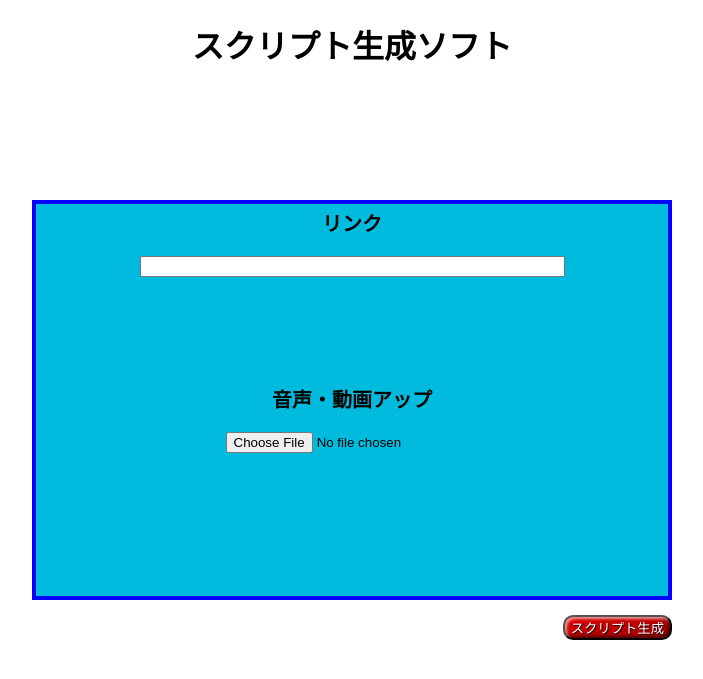
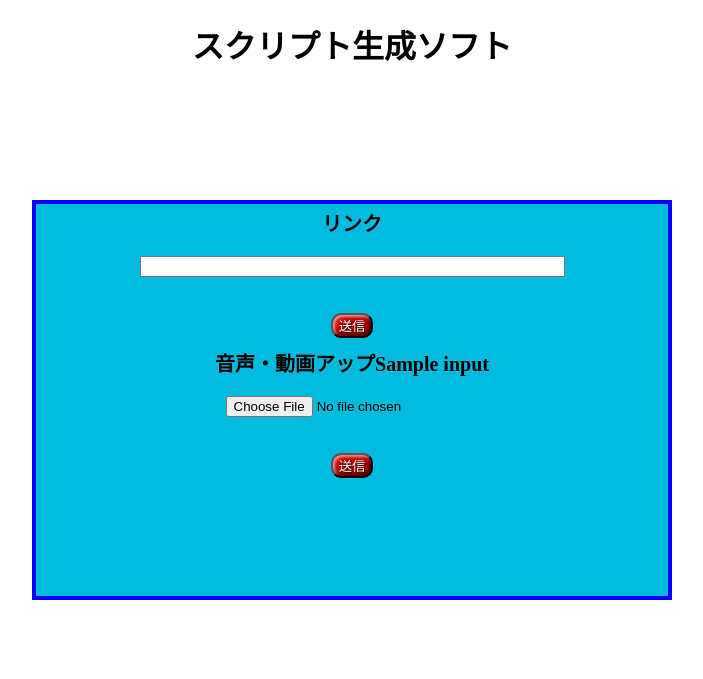
Before and after one commit to IuiF/HearAnalyzer, a Flask app: template app/templates/upload.html in a window 1280 px wide. Shown: the top 679 px of the page, without its empty margins (288-991 px from the left). Run offline with Flask 3, Linux system fonts and the light colour scheme; the template is opened without the code that fills it: most values are stand-ins (such as "Sample title", 1, 10 or a date in 2020); parts of the project's set-up code (start-up, migrations or seed data) failed here and were passed over.

Commit message:
adapting input

```diff
--- a/app/app.py
+++ b/app/app.py
@@ -1,12 +1,28 @@
-from flask import Flask, render_template
+from flask import Flask, render_template, request
+from ..utils.VideoDownloader import VideoDownloader
+from ..utils.TextAnalyzer import TextAnalyzer
 
 app = Flask(__name__)
+
+def youtube_analize(url):
+    dl = VideoDownloader()
+    dl.download_video(video_link=url, output_path='tmp/')
 
 
 @app.route("/")
 def home():
-    return render_template("index.html")
+    input = 'world'
+    return render_template("upload.html", input = input)
 
+@app.route("/index", methods=['POST'])
+def index():
+    input2 = request.form['link1']
+    return render_template("index.html", input2 = input2)
+
+# @app.route("/tmpp", methods=['POST'])
+# def tmp():
+#     link1 = request.form['link1']
+#     return render_template("tmp.html", link1 = link1)
 
 if __name__ == "__main__":
     app.run(debug=True)
--- a/app/static/sample2.css
+++ b/app/static/sample2.css
@@ -42,9 +42,9 @@ body {
 }
 
 .uploadbutton {
-    position:absolute;
+    /* position:absolute;
     right:25%;
-    bottom:20%;
+    bottom:20%; */
     text-align: center;
     color: #fff;
     text-shadow: 1px 1px 1px #000;
--- a/app/templates/index.html
+++ b/app/templates/index.html
@@ -3,7 +3,7 @@
 <head>
   <meta charset="UTF-8">
   <title>英語スクリプト作成app</title>
-  <link rel="stylesheet"type="text/css" href="{{ url_for('static', filename='sample.css') }}">
+  <link rel="stylesheet" type="text/css" href="{{ url_for('static', filename='sample.css') }}">
   <!-- <script type="text/javascript" src="sample.js"></script> -->
 </head>
 <body>
@@ -29,7 +29,7 @@
               <p>1</p>
           </div>
           <div class="bubble">
-              ばあさんよ<br>おはよう、今日は天気がいいから下北沢で<br>古着でも買ってこようかのう
+            {{ input2 }} ばあさんよ<br>おはよう、今日は天気がいいから下北沢で<br>古着でも買ってこようかのう
           </div>
           <div class="right-side">
             <div class="icon">
@@ -46,7 +46,7 @@
     <div class="box3">説明<br>構文解析<br>単語</div>
   </div>
   <div class = 'buttons'>
-    <button class="button" type="button" onclick="location.href='./upload.html'">戻る</button>
+    <button class="button" type="button" onclick="location.href='/'">戻る</button>
     <button class="button" type="button">保存</button>
   </div>
 
--- a/app/templates/upload.html
+++ b/app/templates/upload.html
@@ -3,7 +3,7 @@
 <head>
   <meta charset="UTF-8">
   <title>英語スクリプト作成app</title>
-  <link rel="stylesheet" href="css/sample2.css">
+  <link rel="stylesheet" type="text/css" href="{{ url_for('static', filename='sample2.css') }}">
   <!-- <script type="text/javascript" src="sample.js"></script> -->
 </head>
 
@@ -14,21 +14,28 @@
     <h1>スクリプト生成ソフト</h1>
   </div>
   <div class="box">
+    <form action="/index" method="POST">
       <div class="link">
         リンク<br>
-      <input type="text" name="example1" size="50"></p>
+        <input type="text" name="link1" size="50"></p>
+        <button type="submit" class="uploadbutton">送信</button>
       </div>
-    音声・動画アップ<br>
+    </form>
+
+    <form action="/index" method="POST">
+    音声・動画アップ{{ input }}<br>
       <div class="filearea" id="video" ondrop="dropHandler(event);" ondragover="dragOverHandler(event);">
         <label>
-        <input type="file" accept='video/*, audio/*' onchange="preview(this, 'preview-video');">
+          <input type="file" accept='video/*, audio/*' onchange="preview(this, 'preview-video');"></p>
           <!-- <p class="selecter">＋ファイル選択 または ファイルドロップ</p> -->
           <!-- <p class="select-file" id="preview-video-file">選択されてません</p>
           <video class="preview pre-select" id="preview-video" controls="controls"></video> -->
+          <button type="submit" class="uploadbutton">送信</button>
         </label>
       </div>
+    </form>
+    <!-- <button class="uploadbutton" type="submit" onclick="location.href='/index'">スクリプト生成</button> -->
   </div>
-  <button class="uploadbutton" type="button" onclick="location.href='./index.html'">スクリプト生成</button>
 
 
 
```
Also changed, not shown: app/templates/tmp.html (added, +15 -0 lines). Lines whose indentation alone changed are shown as unchanged.
